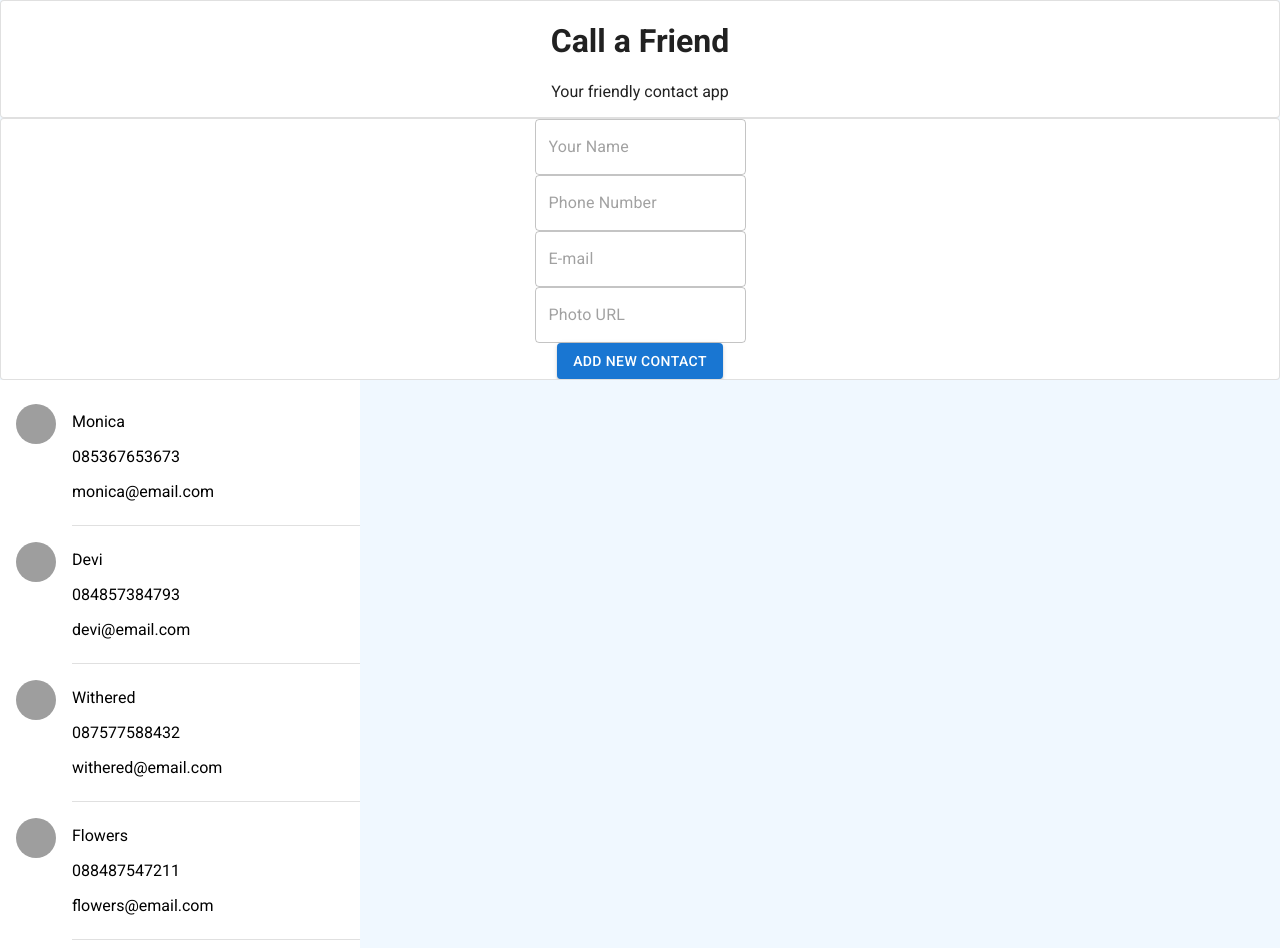
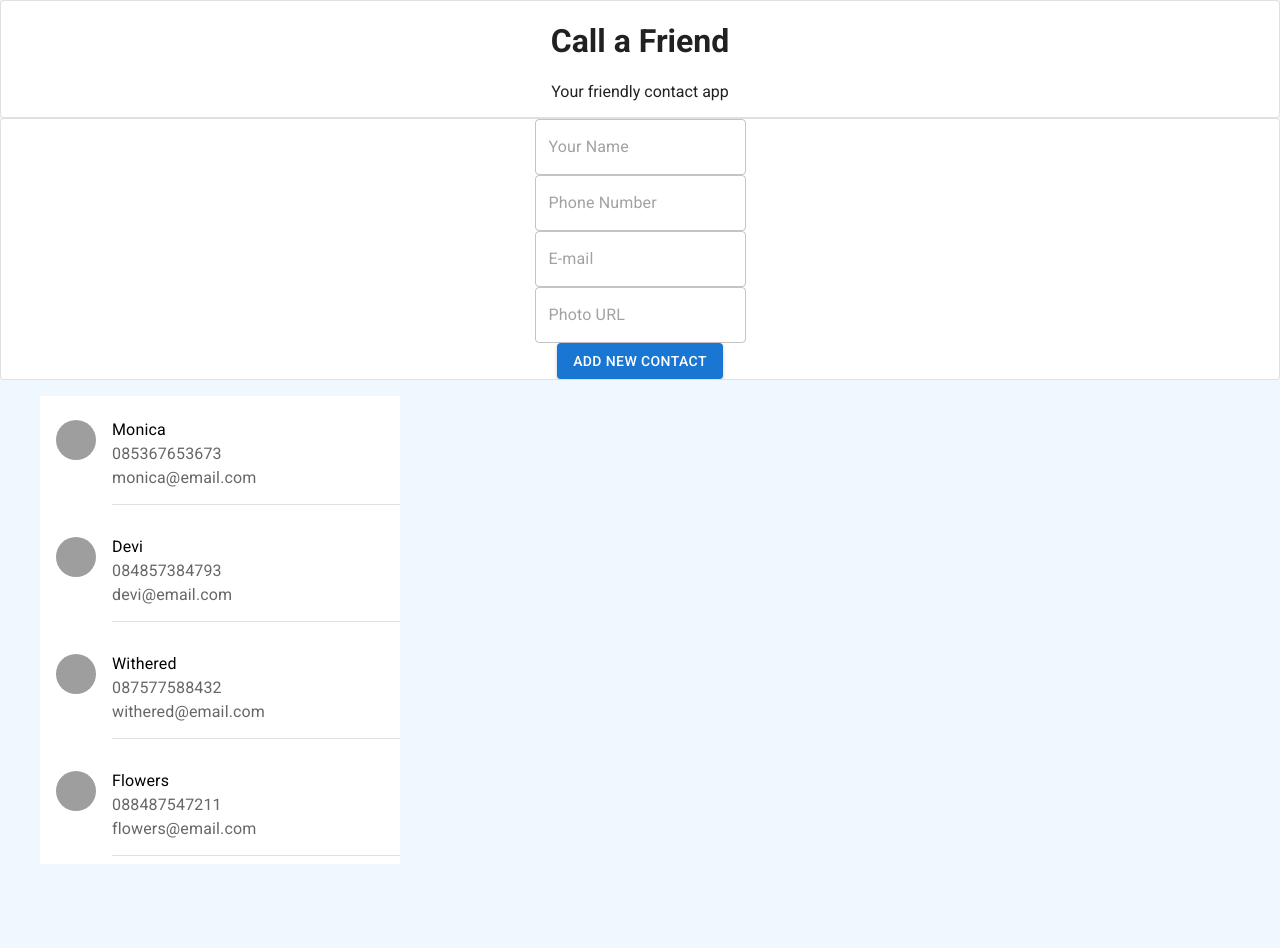
Before and after one commit to dts-kominfo-rea4b/challenge-react-with-mui-imanuelyosua77, a React (Create React App) app: page / in a window 1280 px wide. After the commit the page ends 880 px from the top, so only its background shows below. Built offline with nearby package versions, Linux system fonts and the light colour scheme; grey boxes are pictures that could not be loaded.

Commit message:
Edit Initial Data Contact

```diff
--- a/src/App.js
+++ b/src/App.js
@@ -15,13 +15,11 @@ const App = () => {
   })
 
   const [kontak, setKontak] = useState(data)
-
   function spreadData(newContact) {
     setKontak([...kontak, newContact])
+
   }
 
-
-  // spreadData();
   // Masukkan Header dan lakukan map untuk Contact ke dalam div App
   // untuk membuat daftar kontak bisa menggunakan MUI list
   // https://mui.com/material-ui/react-list/#folder-list
@@ -34,7 +32,7 @@ const App = () => {
     <div className="App">
       <Header />
       <ContactForm spreadData={spreadData} />
-      <Contact data={kontak} />
+      <Contact initialData={data} newData={kontak} />
     </div>
   );
 };
--- a/src/components/Contact.js
+++ b/src/components/Contact.js
@@ -5,31 +5,97 @@ import React from 'react';
 import List from '@mui/material/List';
 import ListItem from '@mui/material/ListItem';
 import Divider from '@mui/material/Divider';
+import ListItemText from '@mui/material/ListItemText';
 import ListItemAvatar from '@mui/material/ListItemAvatar';
 import Avatar from '@mui/material/Avatar';
+import Typography from '@mui/material/Typography';
 
 // Kalian bisa membuat CSS sendiri di src/components/Contact.css
 // atau langsung tambahkan dengan sx={{}}
-const Contact = ({ data }) => {
+const Contact = ({ initialData, newData }) => {
     return (
         <>
+            <ul>
                 <List sx={{ width: '100%', maxWidth: 360, bgcolor: 'background.paper' }}>
-                {data.map((kontak, index) => {
-                    return (
+                    <ListItem alignItems="flex-start">
+                        <ListItemAvatar><Avatar alt="Avatar" src={initialData[0].photo} /></ListItemAvatar>
+                        <ListItemText primary={initialData[0].name}
+                            secondary={
                                 <>
-                            <ListItem key={index} alignItems="flex-start">
-                                <ListItemAvatar><Avatar alt="Avatar" src={kontak.photo} /></ListItemAvatar>
-                                <div>
-                                    <p sx={{display:'block'}}>{kontak.name}</p>
-                                    <p sx={{display:'block'}}>{kontak.phone}</p>
-                                    <p sx={{display:'block'}}>{kontak.email}</p>
-                                </div>
+                                    <Typography>{initialData[0].phone}</Typography>
+                                    <Typography>{initialData[0].email}</Typography>
+                                </>
+                            }
+                        />
                     </ListItem>
                     <Divider variant="inset" component="li" />
+                </List>
+                <List sx={{ width: '100%', maxWidth: 360, bgcolor: 'background.paper' }}>
+                    <ListItem alignItems="flex-start">
+                        <ListItemAvatar><Avatar alt="Avatar" src={initialData[1].photo} /></ListItemAvatar>
+                        <ListItemText primary={initialData[1].name}
+                            secondary={
+                                <>
+                                    <Typography>{initialData[1].phone}</Typography>
+                                    <Typography>{initialData[1].email}</Typography>
                                 </>
-                    )
-                })}
+                            }
+                        />
+                    </ListItem>
+                    <Divider variant="inset" component="li" />
                 </List>
+                <List sx={{ width: '100%', maxWidth: 360, bgcolor: 'background.paper' }}>
+                    <ListItem alignItems="flex-start">
+                        <ListItemAvatar><Avatar alt="Avatar" src={initialData[2].photo} /></ListItemAvatar>
+                        <ListItemText primary={initialData[2].name}
+                            secondary={
+                                <>
+                                    <Typography>{initialData[2].phone}</Typography>
+                                    <Typography>{initialData[2].email}</Typography>
+                                </>
+                            }
+                        />
+                    </ListItem>
+                    <Divider variant="inset" component="li" />
+                </List>
+                <List sx={{ width: '100%', maxWidth: 360, bgcolor: 'background.paper' }}>
+                    <ListItem alignItems="flex-start">
+                        <ListItemAvatar><Avatar alt="Avatar" src={initialData[3].photo} /></ListItemAvatar>
+                        <ListItemText primary={initialData[3].name}
+                            secondary={
+                                <>
+                                    <Typography>{initialData[3].phone}</Typography>
+                                    <Typography>{initialData[3].email}</Typography>
+                                </>
+                            }
+                        />
+                    </ListItem>
+                    <Divider variant="inset" component="li" />
+                </List>
+
+
+                 {newData.length > 4?
+
+                            <>
+                                <List sx={{ width: '100%', maxWidth: 360, bgcolor: 'background.paper' }}>
+                                    <ListItem alignItems="flex-start">
+                                        <ListItemAvatar><Avatar alt="Avatar" src={newData[newData.length-1].photo} /></ListItemAvatar>
+                                        <ListItemText primary={newData[newData.length-1].name}
+                                            secondary={
+                                                <>
+                                                    <Typography>{newData[newData.length-1].phone}</Typography>
+                                                    <Typography>{newData[newData.length-1].email}</Typography>
+                                                </>
+                                            }
+                                        />
+                                    </ListItem>
+                                    <Divider variant="inset" component="li" />
+                                </List>
+                            </>
+
+                 : ""}
+
+            </ul>
         </>
     );
 };
```
Lines whose indentation alone changed are shown as unchanged.
